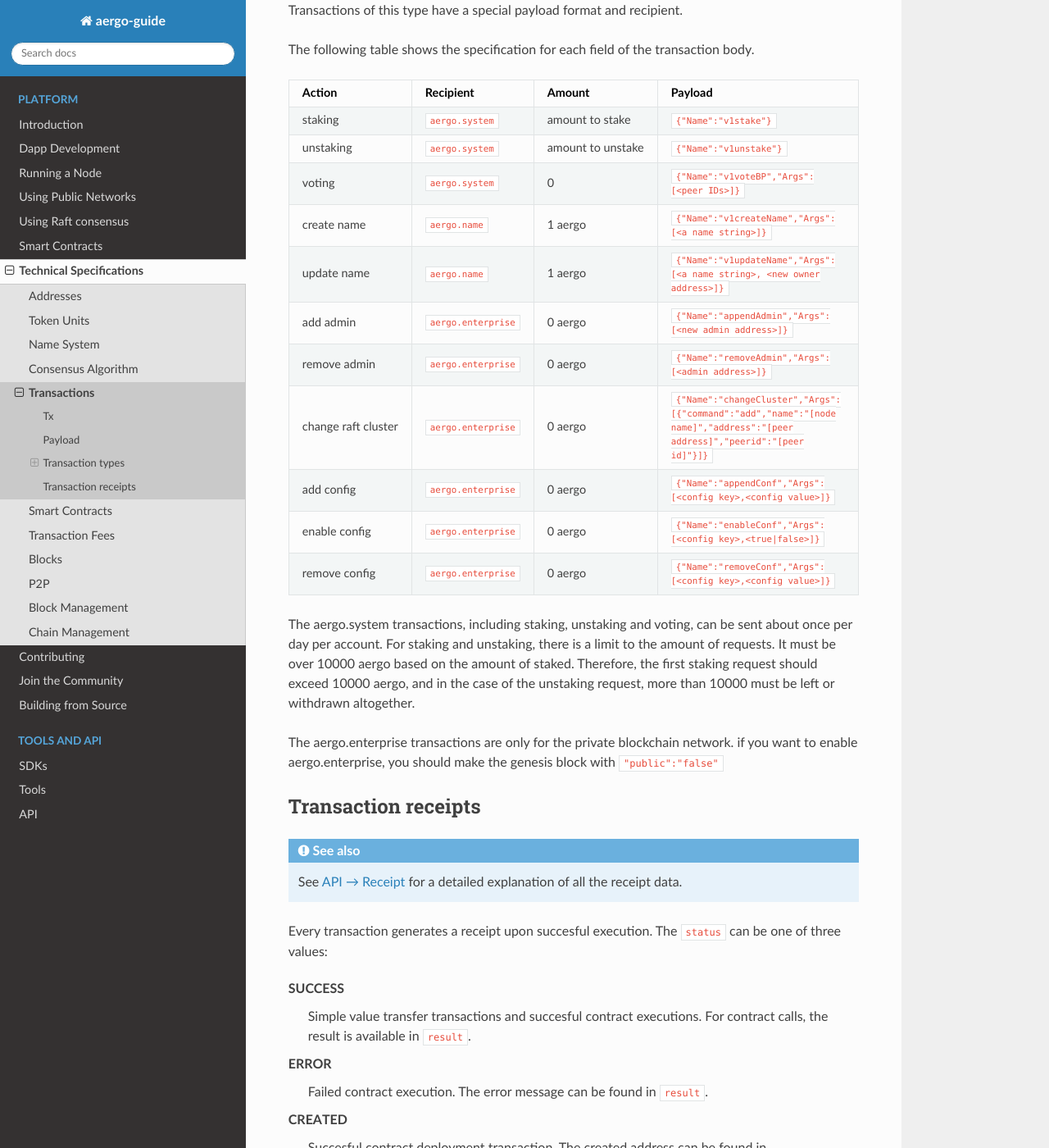
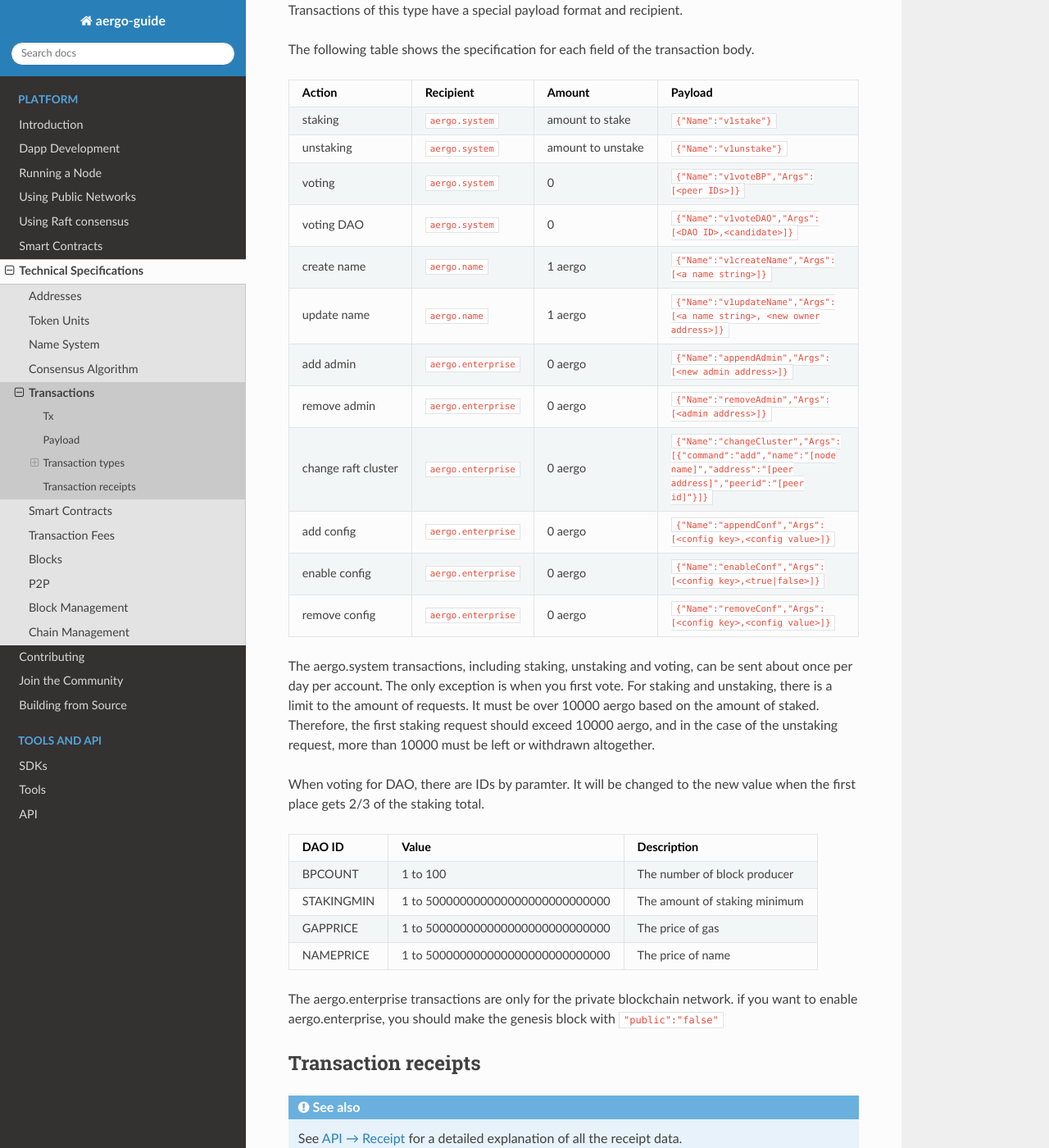
Before and after one commit to aergoio/guide, a Sphinx documentation site: the page built from source/specs/transactions.rst, in a window 1280 px wide and 1400 px high, scrolled down 1040 px. Shown: the whole window at 82% size. Built offline with Sphinx 7.4.7 and the Read the Docs theme 2.0.0, drawn with Linux system fonts in a browser that asks for light colours.

Commit message:
Add v2 descption about transaction

```diff
--- a/source/specs/transactions.rst
+++ b/source/specs/transactions.rst
@@ -60,6 +60,7 @@ Action               Recipient                  Amount             Payload
 staking              :code:`aergo.system`       amount to stake    :code:`{"Name":"v1stake"}`
 unstaking            :code:`aergo.system`       amount to unstake  :code:`{"Name":"v1unstake"}`
 voting               :code:`aergo.system`       0                  :code:`{"Name":"v1voteBP","Args":[<peer IDs>]}`
+voting DAO           :code:`aergo.system`       0                  :code:`{"Name":"v1voteDAO","Args":[<DAO ID>,<candidate>]}`
 create name          :code:`aergo.name`         1 aergo            :code:`{"Name":"v1createName","Args":[<a name string>]}`
 update name          :code:`aergo.name`         1 aergo            :code:`{"Name":"v1updateName","Args":[<a name string>, <new owner address>]}`
 add admin            :code:`aergo.enterprise`   0 aergo            :code:`{"Name":"appendAdmin","Args":[<new admin address>]}`
@@ -70,8 +71,19 @@ enable config        :code:`aergo.enterprise`   0 aergo            :code:`{"Name
 remove config        :code:`aergo.enterprise`   0 aergo            :code:`{"Name":"removeConf","Args":[<config key>,<config value>]}`
 ===================  =========================  =================  =========================================================================================================================================
 
-The aergo.system transactions, including staking, unstaking and voting, can be sent about once per day per account.
+The aergo.system transactions, including staking, unstaking and voting, can be sent about once per day per account. The only exception is when you first vote.
 For staking and unstaking, there is a limit to the amount of requests. It must be over 10000 aergo based on the amount of staked. Therefore, the first staking request should exceed 10000 aergo, and in the case of the unstaking request, more than 10000 must be left or withdrawn altogether.
+
+When voting for DAO, there are IDs by paramter. It will be changed to the new value when the first place gets 2/3 of the staking total.
+
+===================  ================================  =========================================================================================================================================
+DAO ID               Value                             Description
+===================  ================================  =========================================================================================================================================
+BPCOUNT              1 to 100                          The number of block producer
+STAKINGMIN           1 to 500000000000000000000000000  The amount of staking minimum
+GAPPRICE             1 to 500000000000000000000000000  The price of gas
+NAMEPRICE            1 to 500000000000000000000000000  The price of name
+===================  ================================  =========================================================================================================================================
 
 The aergo.enterprise transactions are only for the private blockchain network. if you want to enable aergo.enterprise, you should make the genesis block with :code:`"public":"false"`
 
```
